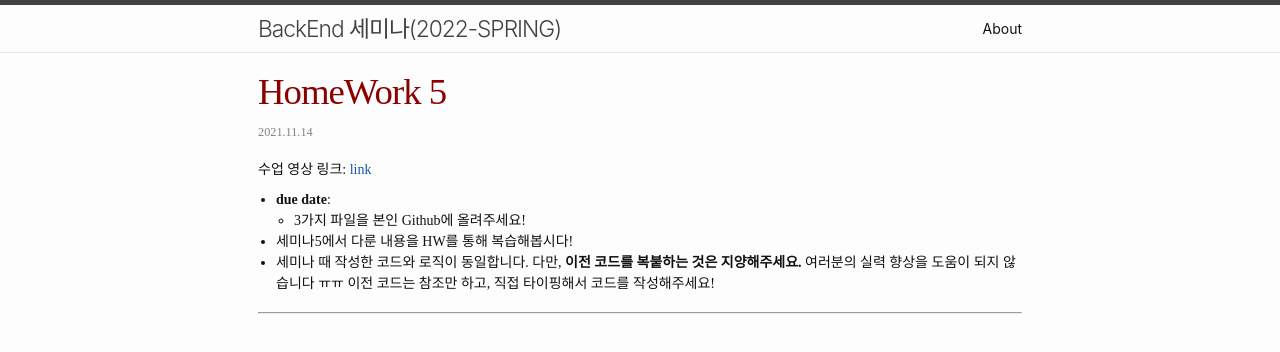
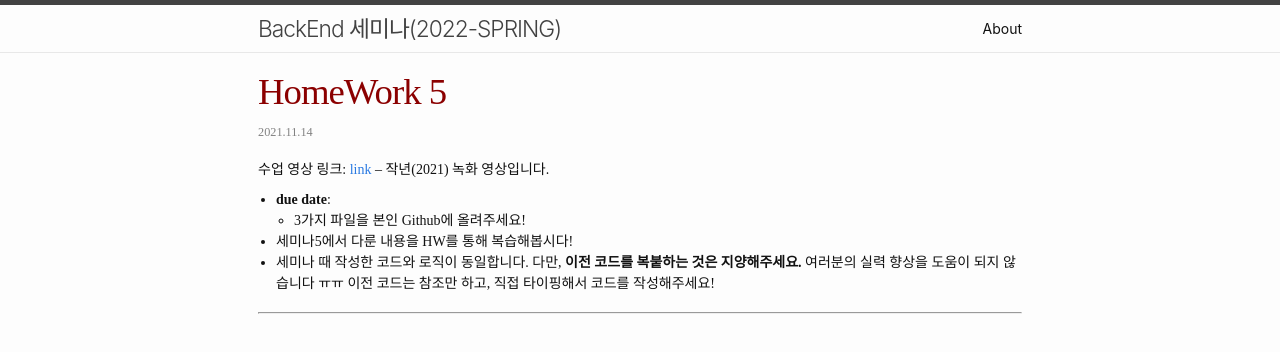
Before and after one commit to PoApper/backend-seminar, a Jekyll site: the page built from _posts/2020-11-15-Homework5.md, in a window 1280 px wide. Shown: the top 352 px of the page. Built offline with Jekyll 4.4.1, drawn with Linux system fonts in a browser that asks for light colours.

Commit message:
Update 2020-11-15-Homework5.md

```diff
--- a/_posts/2020-11-15-Homework5.md
+++ b/_posts/2020-11-15-Homework5.md
@@ -5,8 +5,8 @@
 published: true
 ---
 
-수업 영상 링크: [link]()
-
+수업 영상 링크: [link](https://drive.google.com/file/d/1ENXhvfYjXpyIJmGp3YFo1Nx5yBb2m1bv/view?usp=sharing)
+-- 작년(2021) 녹화 영상입니다.
 - **due date**:
   - 3가지 파일을 본인 Github에 올려주세요!
 
```
